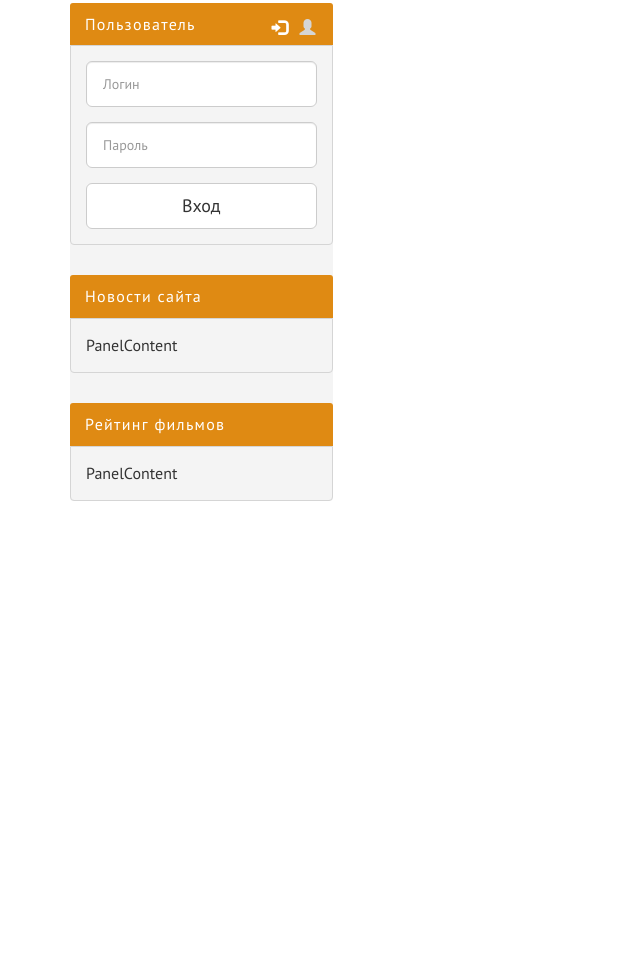
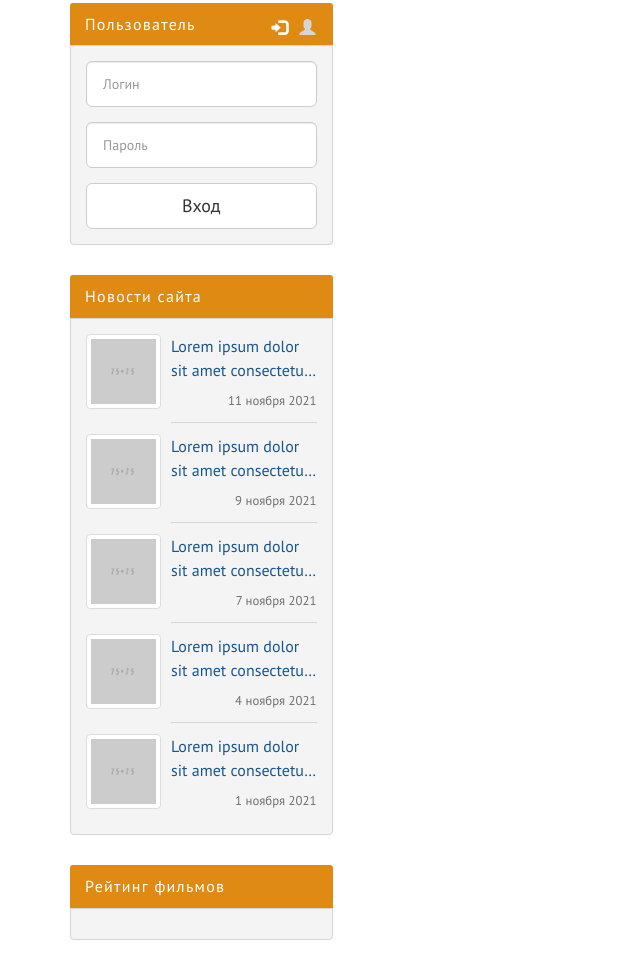
Before and after one commit to no-vipr/kinozal-template, a website: page index.html in a window 1280 px wide. Shown: the part 976-1955 px from the top of the page, without its empty margins (0-640 px from the left). Before the commit the page ends 1557 px from the top, so only its background shows below. Drawn offline with Linux system fonts and the light colour scheme.

Commit message:
finished site-news

```diff
--- a/assets/scss/_bootstrap-theming.scss
+++ b/assets/scss/_bootstrap-theming.scss
@@ -93,3 +93,7 @@
     font-size: 0.875rem;
   }
 }
+
+.thumbnail {
+  transition: background-color 0.25s;
+}
--- a/assets/scss/_sidebar.scss
+++ b/assets/scss/_sidebar.scss
@@ -36,3 +36,64 @@
     }
   }
 }
+
+$image-size: 75px;
+$image-size-with-padding: $image-size + $gap-md;
+
+.site-news-item {
+  position: relative;
+
+  &:not(:last-child) {
+    min-height: $image-size-with-padding;
+    margin-bottom: $gap;
+
+    &::after {
+      position: absolute;
+      right: 0;
+      bottom: -4px;
+      width: calc(100% - #{$image-size-with-padding});
+
+      height: 1px;
+      background-color: $color-gray;
+
+      content: "";
+    }
+  }
+
+  &:hover {
+    a {
+      color: $color-accent;
+    }
+
+    .thumbnail {
+      background-color: $color-accent;
+      border-color: $color-accent;
+    }
+  }
+
+  &__thumbnail {
+    float: left;
+    margin: 0 $gap-md $gap-md 0;
+    width: $image-size;
+  }
+
+  &__image {
+    width: 100%;
+  }
+
+  &__title {
+    margin-bottom: 0.5em;
+  }
+
+  &__link {
+    transition: color 0.25s;
+
+    @include block-shortener(1rem, 1.5, 50px, 2);
+  }
+
+  &__date {
+    font-size: 0.8rem;
+    text-align: right;
+    color: $color-gray-dark;
+  }
+}
--- a/index.html
+++ b/index.html
@@ -118,8 +118,6 @@
           </div>
         </div>
 
-        <div class="site-search panel panel-info" ...>
-
         <div class="user-login panel panel-info">
           <div class="panel-heading">Пользователь</div>
           <div class="panel-body">
@@ -171,14 +169,69 @@
         <div class="site-news panel panel-info">
           <div class="panel-heading">Новости сайта</div>
           <div class="panel-body">
-              PanelContent
+
+            <div class="site-news-item">
+              <div class="site-news-item__thumbnail thumbnail">
+                <img class="site-news-item__image" src="assets/img/75x75.png" alt="">
+              </div>
+              <div class="site-news-item__title">
+                <a class="site-news-item__link" href="">Lorem ipsum dolor sit amet consectetur, adipisicing elit. Error
+                  exercitationem harum doloremque sed expedita pariatur quas? In!</a>
+              </div>
+              <div class="site-news-item__date">11 ноября 2021</div>
+            </div>
+
+            <div class="site-news-item">
+              <div class="site-news-item__thumbnail thumbnail">
+                <img class="site-news-item__image" src="assets/img/75x75.png" alt="">
+              </div>
+              <div class="site-news-item__title">
+                <a class="site-news-item__link" href="">Lorem ipsum dolor sit amet consectetur, adipisicing elit. Error
+                  exercitationem harum doloremque sed expedita pariatur quas? In!</a>
+              </div>
+              <div class="site-news-item__date">9 ноября 2021</div>
+            </div>
+
+            <div class="site-news-item">
+              <div class="site-news-item__thumbnail thumbnail">
+                <img class="site-news-item__image" src="assets/img/75x75.png" alt="">
+              </div>
+              <div class="site-news-item__title">
+                <a class="site-news-item__link" href="">Lorem ipsum dolor sit amet consectetur, adipisicing elit. Error
+                  exercitationem harum doloremque sed expedita pariatur quas? In!</a>
+              </div>
+              <div class="site-news-item__date">7 ноября 2021</div>
+            </div>
+
+            <div class="site-news-item">
+              <div class="site-news-item__thumbnail thumbnail">
+                <img class="site-news-item__image" src="assets/img/75x75.png" alt="">
+              </div>
+              <div class="site-news-item__title">
+                <a class="site-news-item__link" href="">Lorem ipsum dolor sit amet consectetur, adipisicing elit. Error
+                  exercitationem harum doloremque sed expedita pariatur quas? In!</a>
+              </div>
+              <div class="site-news-item__date">4 ноября 2021</div>
+            </div>
+
+            <div class="site-news-item">
+              <div class="site-news-item__thumbnail thumbnail">
+                <img class="site-news-item__image" src="assets/img/75x75.png" alt="">
+              </div>
+              <div class="site-news-item__title">
+                <a class="site-news-item__link" href="">Lorem ipsum dolor sit amet consectetur, adipisicing elit. Error
+                  exercitationem harum doloremque sed expedita pariatur quas? In!</a>
+              </div>
+              <div class="site-news-item__date">1 ноября 2021</div>
+            </div>
+
           </div>
         </div>
 
         <div class="top-films panel panel-info">
           <div class="panel-heading">Рейтинг фильмов</div>
           <div class="panel-body">
-              PanelContent
+
           </div>
         </div>
 
```
Also changed, not shown: assets/css/style.css. Lines whose indentation alone changed are shown as unchanged.
